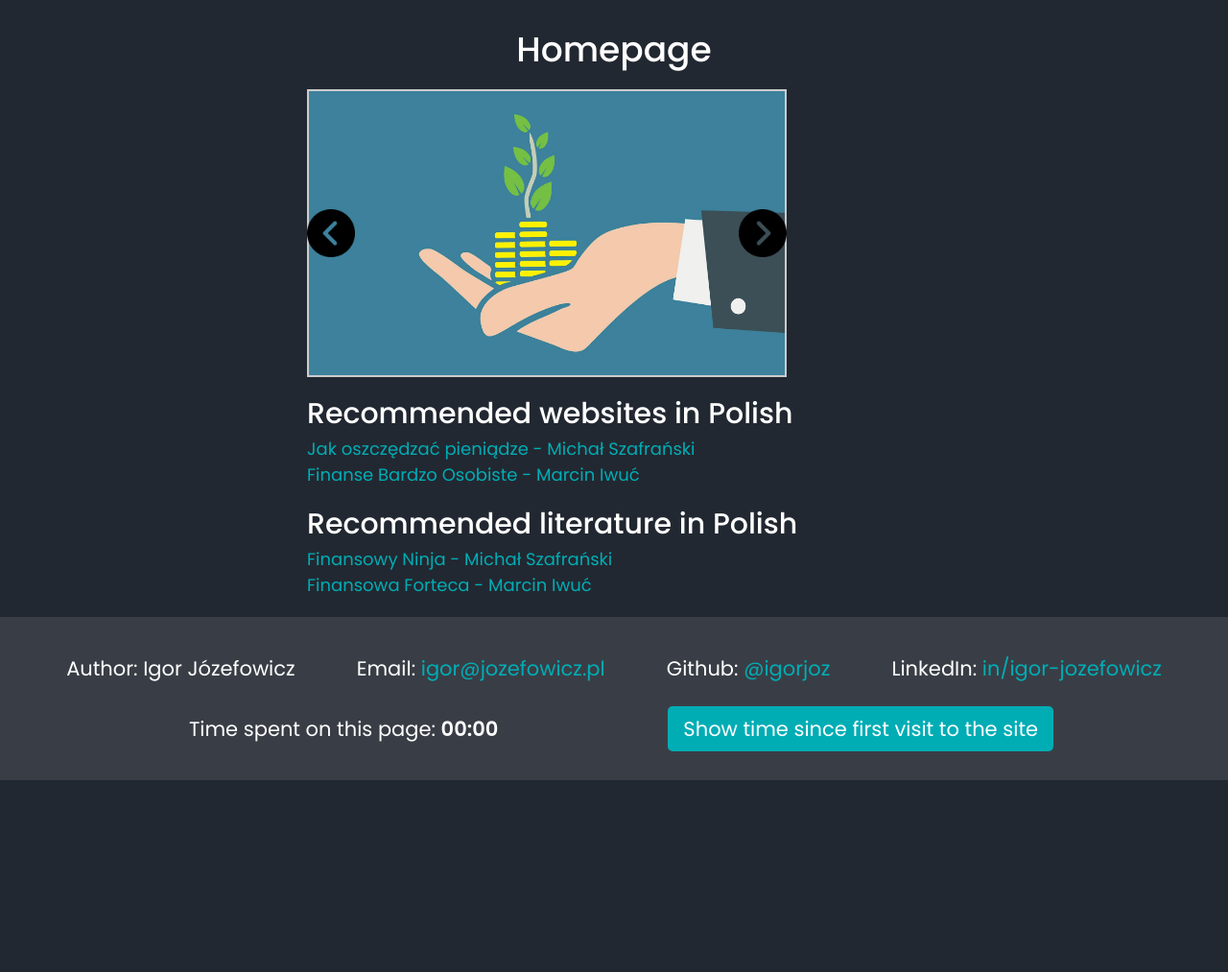
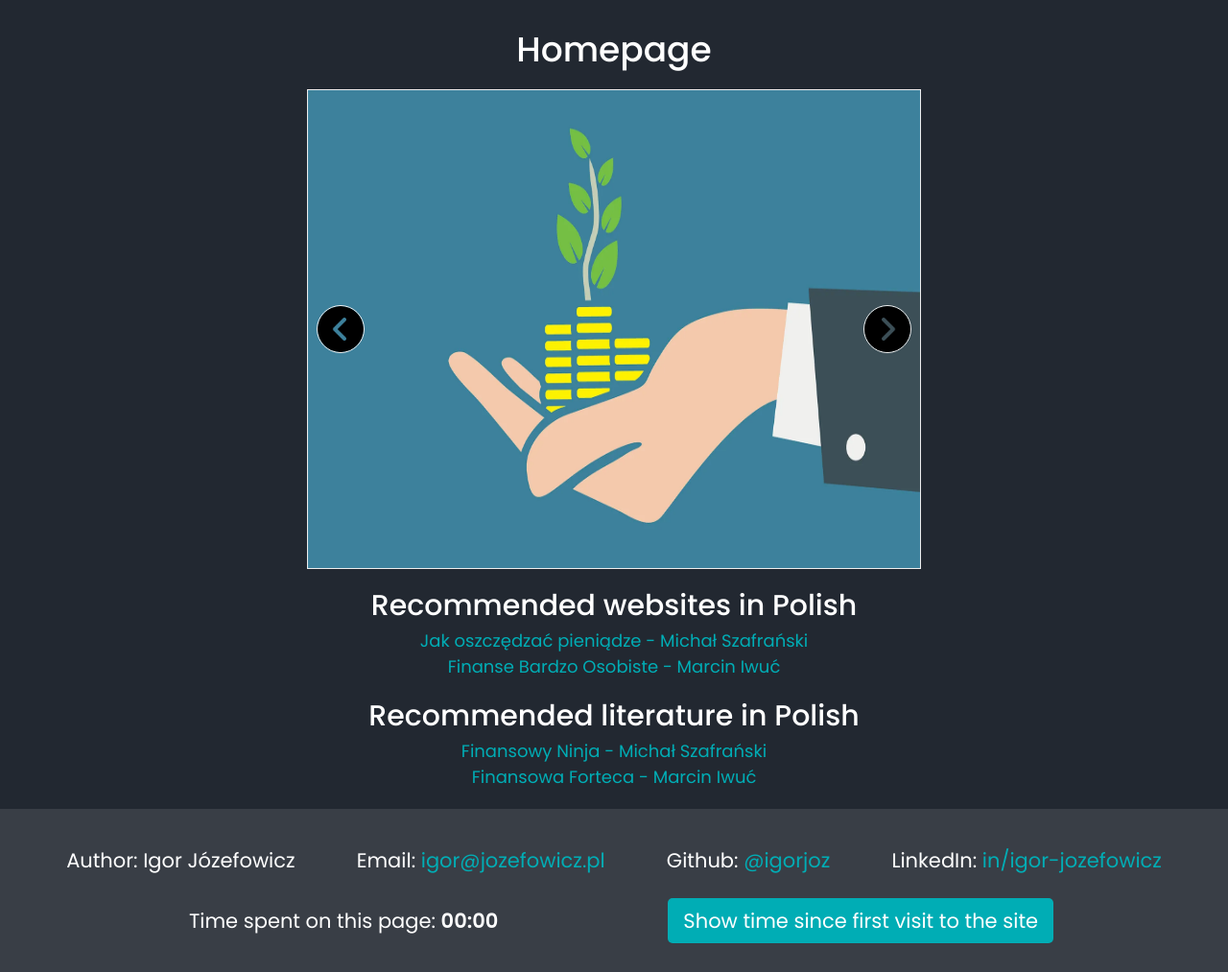
Before and after one commit to igorjoz/finance-and-investing, a PHP site: template views/index.html in a window 1280 px wide. Shown: the part 145-1158 px from the top of the page at 96% size. Before the commit the page ends 958 px from the top, so only its background shows below. Run offline with PHP 8.4, Linux system fonts and the light colour scheme; the template is opened without the code that fills it, so the values that code supplies are empty; style sheets or scripts are compiled from the project's sources; some libraries are stand-ins or nearby versions.

Commit message:
develop styles: variables, slider, page

```diff
--- a/resources/scss/components/_slider.scss
+++ b/resources/scss/components/_slider.scss
@@ -1,23 +1,30 @@
+@import '../variables';
+
 .slider {
     &__wrapper {
-        // width: 100%;
-        width: 500px;
-        height: 300px;
+        width: $slider-width;
+        max-width: 100%;
+        height: 500px;
         position: relative;
+        cursor: zoom-in;
     }
 
     &__images-container {
-        width: 500px;
-        height: 300px;
+        width: $slider-width;
+        max-width: 100%;
+        // height: 500px;
+        height: 100%;
         position: relative;
         overflow: hidden;
-        border: 2px solid #ccc;
+        border: 1px solid $whiteColor;
     }
 
     &__image {
         display: none;
-        width: 500px;
-        height: 300px;
+        width: $slider-width;
+        max-width: 100%;
+        // height: 500px;
+        height: 100%;
 
         &--active {
             display: block;
@@ -29,6 +36,8 @@
         cursor: pointer;
         width: 50px;
         z-index: 3;
+        border: 1px solid $whiteColor;
+        border-radius: 50%;
     }
 
     &__previous-icon {
@@ -36,6 +45,7 @@
         top: 50%;
         transform: translateY(-50%);
         left: 0;
+        margin-left: 10px;
     }
 
     &__next-icon {
@@ -43,5 +53,6 @@
         top: 50%;
         transform: translateY(-50%);
         right: 0;
+        margin-right: 10px;
     }
 }
--- a/resources/scss/page.scss
+++ b/resources/scss/page.scss
@@ -74,9 +74,16 @@ hr {
 
     &__section {
         min-width: 100%;
-        display: block;
+        display: flex;
+        flex-direction: column;
         justify-content: center;
         margin-bottom: 20px;
+
+        &--center {
+            text-align: center;
+            align-items: center;
+            justify-content: center;
+        }
     }
 
     &__bold-text {
--- a/resources/scss/variables.scss
+++ b/resources/scss/variables.scss
@@ -19,3 +19,5 @@ $link-color: $secondary-color;
 $link-color-hover: darken($link-color, 5%);
 
 $whiteColor: #EEEEEE;
+
+$slider-width: 800px;
```
Also changed, not shown: other parts of resources/scss/page.scss (+44 -0 lines).
